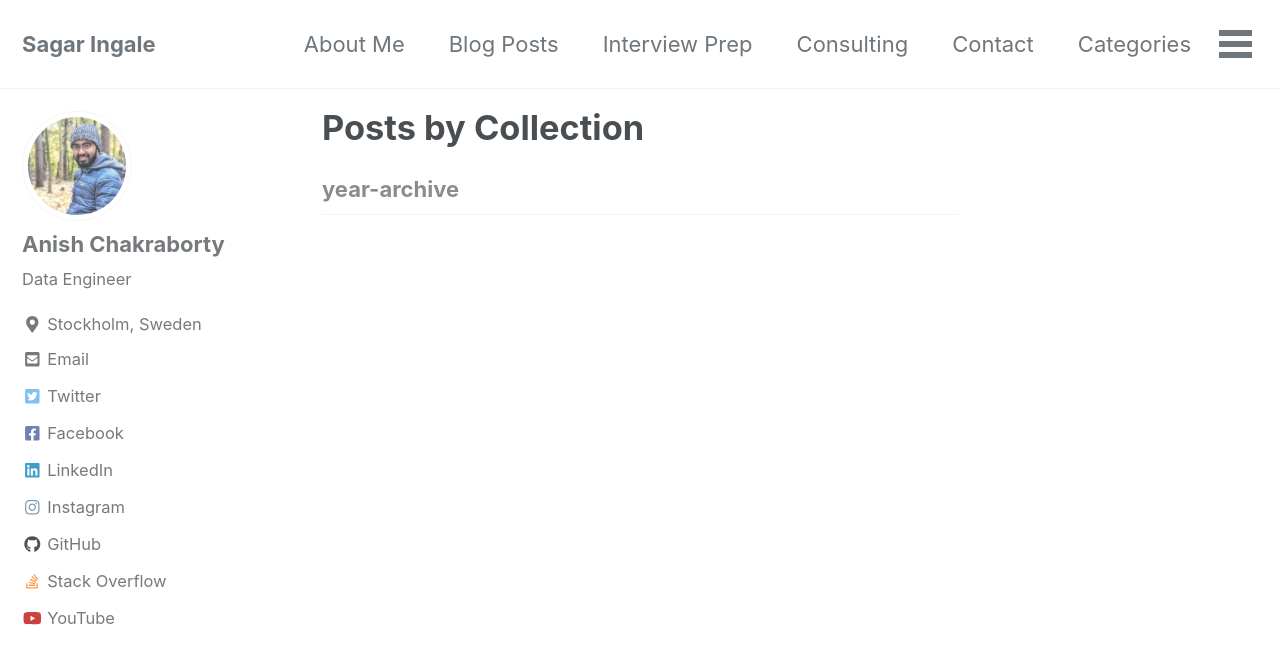
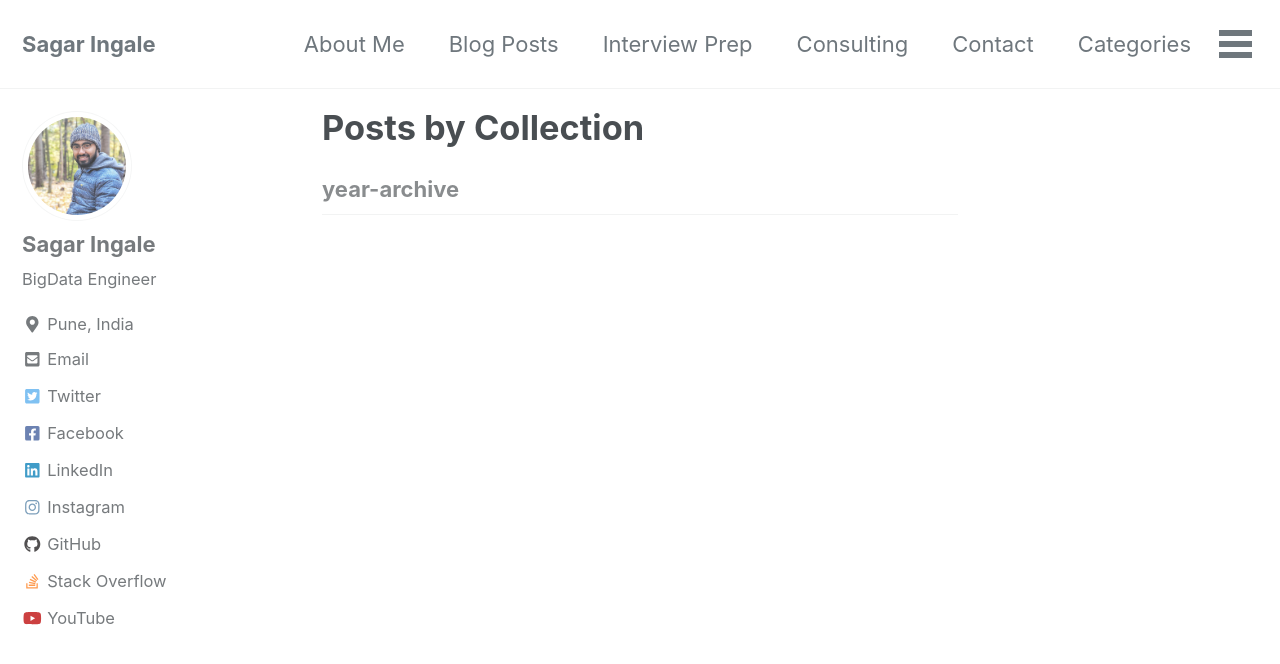
Before and after one commit to sagaringale7/sagaringale7.github.io, a Jekyll site: the page built from _pages/collection-archive.html, in a window 1280 px wide and 900 px high. Shown: the top 664 px of the window. Built offline with Jekyll 4.4.1, drawn with Linux system fonts in a browser that asks for light colours; cached includes are drawn as plain includes; nearby versions of some CDN libraries.

Commit message:
Update _config.yml

```diff
--- a/_config.yml
+++ b/_config.yml
@@ -77,16 +77,16 @@ analytics:
 
 # Site Author
 author:
-  name             : "Anish Chakraborty"
+  name             : "Sagar Ingale"
   avatar           : "/assets/images/bio-photo.jpg" # path of avatar image, e.g. "/assets/images/bio-photo.jpg"
-  bio              : "Data Engineer"
-  location         : "Stockholm, Sweden"
-  email            : "anish749@gmail.com"
-  github           : "anish749"
+  bio              : "BigData Engineer"
+  location         : "Pune, India"
+  email            : "sagaringale7794@gmail.com"
+  github           : "sagaringale7"
   linkedin         : "anishchakraborty/"
   facebook         : "anish.chakraborty"
   instagram        : "anishchakraborty/"
-  youtube          : "https://www.youtube.com/c/visualkrafts" # "https://youtube.com/c/MichaelRoseDesign"
+  youtube          : "https://www.youtube.com/" # "https://youtube.com/c/MichaelRoseDesign"
   twitter          : "photoganish"
   stackoverflow    : "4982581/anish" # "123456/username" (the last part of your profile url, e.g. http://stackoverflow.com/users/123456/username)
   uri              :
```
